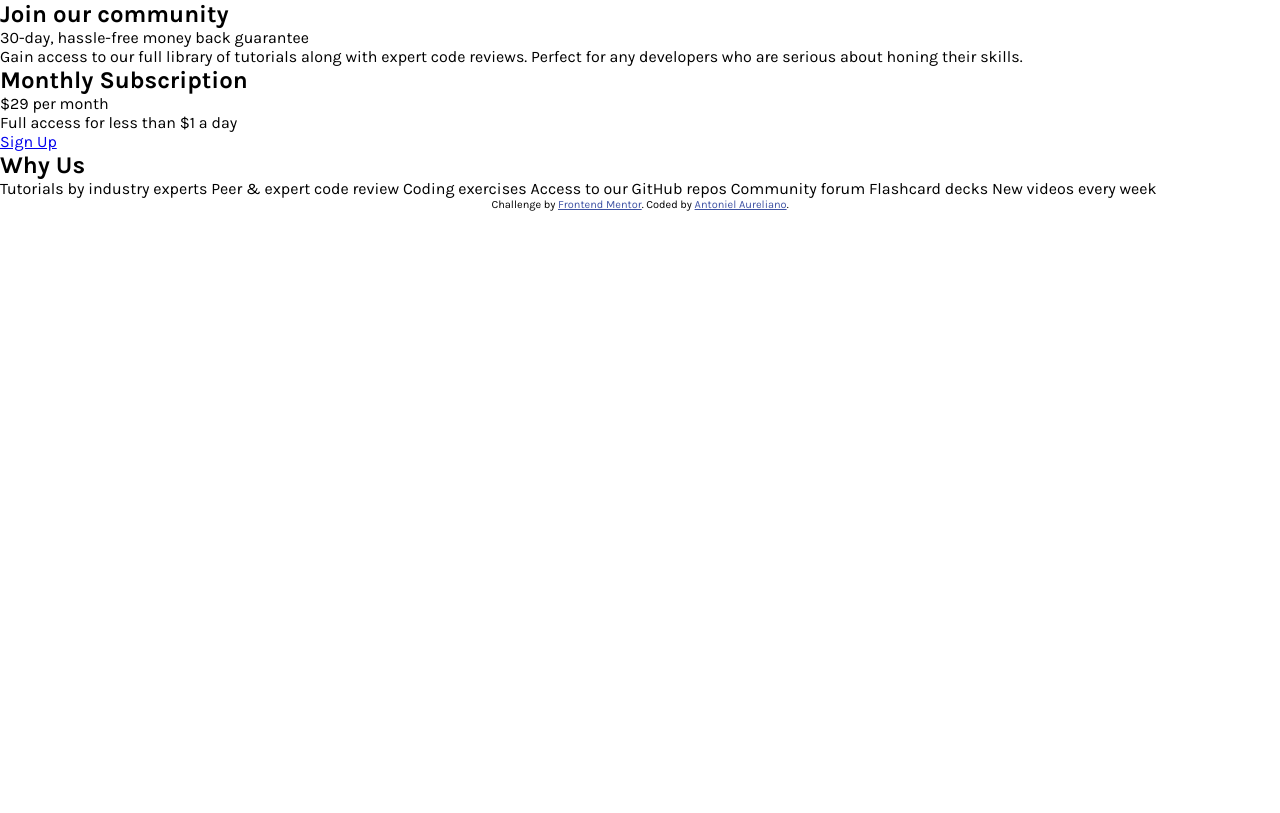
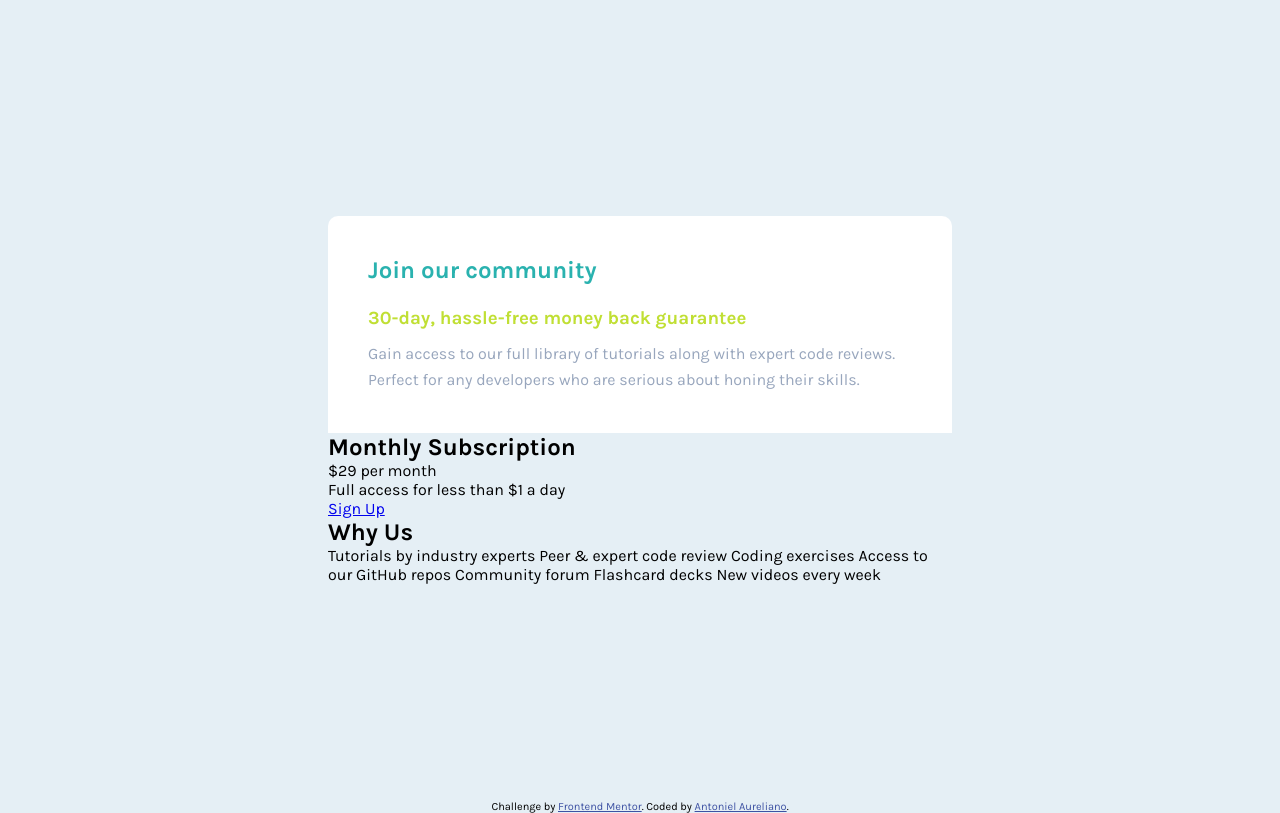
Before and after one commit to AntonielAureliano/single-price-grid-component-master, a plain HTML site: page index.html in a window 1280 px wide. Drawn offline with Linux system fonts and the light colour scheme.

Commit message:
Estilizando a classe description.

```diff
--- a/index.html
+++ b/index.html
@@ -15,13 +15,13 @@
 
 <body>
 
-  <main class="container">
+  <main>
+    <div class="container">
       <div class="description">
 
-      <h2>
-        Join our community
-      </h2>
-      <p>30-day, hassle-free money back guarantee</p>
+        <h2>Join our community</h2>
+
+        <h3>30-day, hassle-free money back guarantee</h3>
 
         <p>Gain access to our full library of tutorials along with expert code reviews.
           Perfect for any developers who are serious about honing their skills.</p>
@@ -51,7 +51,7 @@
             New videos every week</p>
         </div>
       </div>
-
+    </div>
   </main>
 
   <footer class="attribution">
--- a/style.css
+++ b/style.css
@@ -3,6 +3,7 @@
 :root {
   --primary-cyan: hsl(179, 62%, 43%);
   --primary-bright-yellow: hsl(71, 73%, 54%);
+  --primary-white: hsl(0, 0%, 100%);
 
   --neutral-light-gray: hsl(204, 43%, 93%);
   --neutral-grayish-blue: hsl(218, 22%, 67%);
@@ -14,9 +15,44 @@
 }
 
 body {
+  background-color: var(--neutral-light-gray);
   font-family: "Karla", sans-serif;
 }
 
+main {
+  align-items: center;
+  display: flex;
+  flex-direction: column;
+  justify-content: center;
+  min-height: 100vh;
+}
+
+.container {
+  max-width: 39rem;
+}
+
+.description {
+  background-color: var(--primary-white);
+  border-radius: 0.625rem 0.625rem 0 0;
+  padding: 2.5rem;
+}
+
+.description h2 {
+  color: var(--primary-cyan);
+  margin-bottom: 23px;
+}
+
+.description h3 {
+  color: var(--primary-bright-yellow);
+  margin-bottom: 12px;
+}
+
+.description p {
+  color: var(--neutral-grayish-blue);
+  line-height: 1.6;
+}
+
+/*Footer*/
 .attribution {
   font-size: 11px;
   text-align: center;
```
Lines whose indentation alone changed are shown as unchanged.
